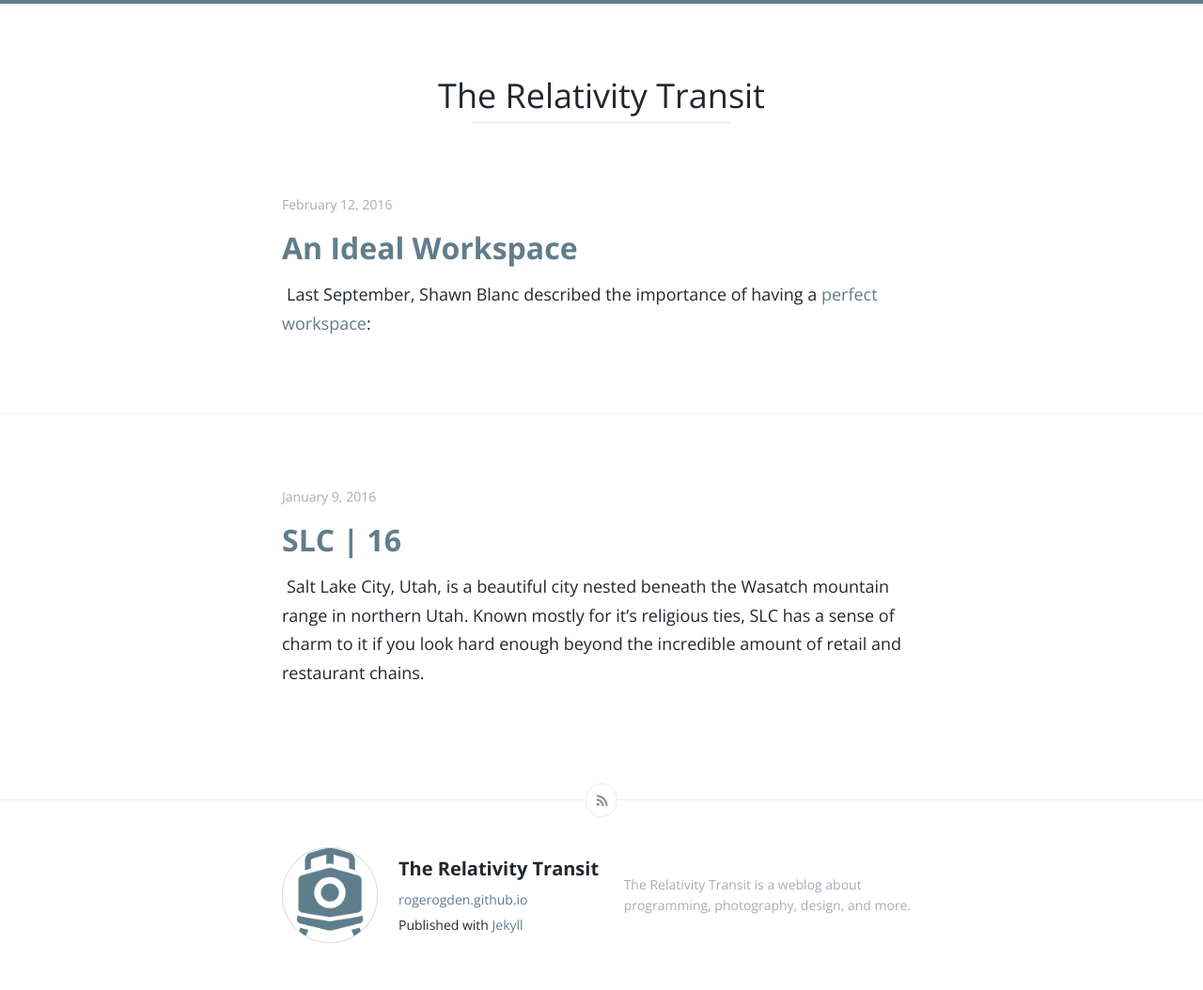
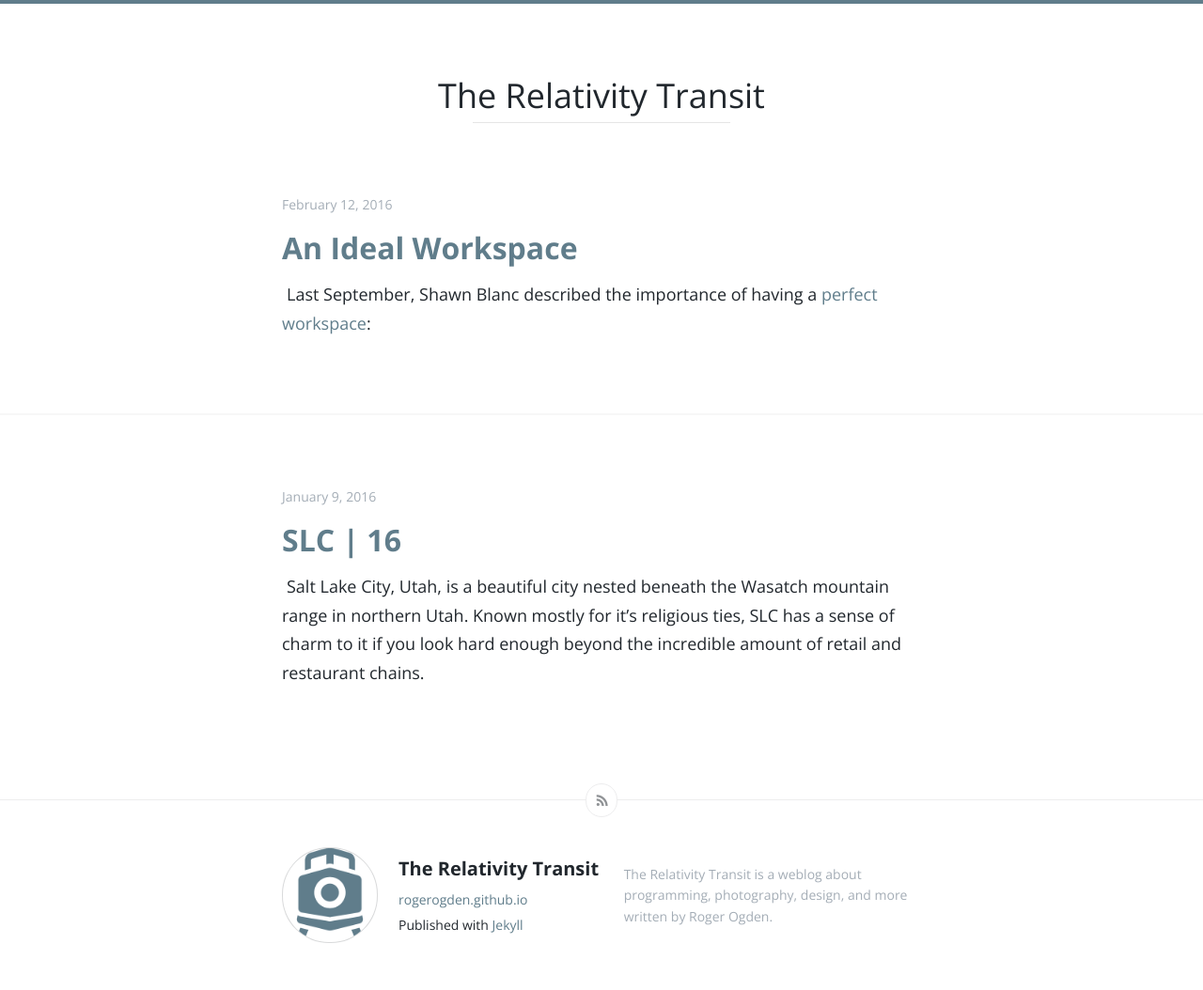
Before and after one commit to rogerogden/blog, a Jekyll site: the page built from index.html, in a window 1280 px wide. Shown: the whole page at 94% size. Built offline with Jekyll 4.4.1, drawn with Linux system fonts in a browser that asks for light colours.

Commit message:
Modified footer to include my name.

```diff
--- a/_config.yml
+++ b/_config.yml
@@ -3,7 +3,7 @@ title: "The Relativity Transit"
 logo: logo.png
 email: ogderoge@gmail.com
 description: > # this means to ignore newlines until "baseurl:"
-  The Relativity Transit is a weblog about programming, photography, design, and more.
+  The Relativity Transit is a weblog about programming, photography, design, and more written by Roger Ogden.
 url: "http://rogerogden.github.io" # the base hostname & protocol for your site
 baseurl: "" # the subpath of your site, e.g. /blog/
 twitter_username: _rogerogden
```
Also changed, not shown: 1 other file.
